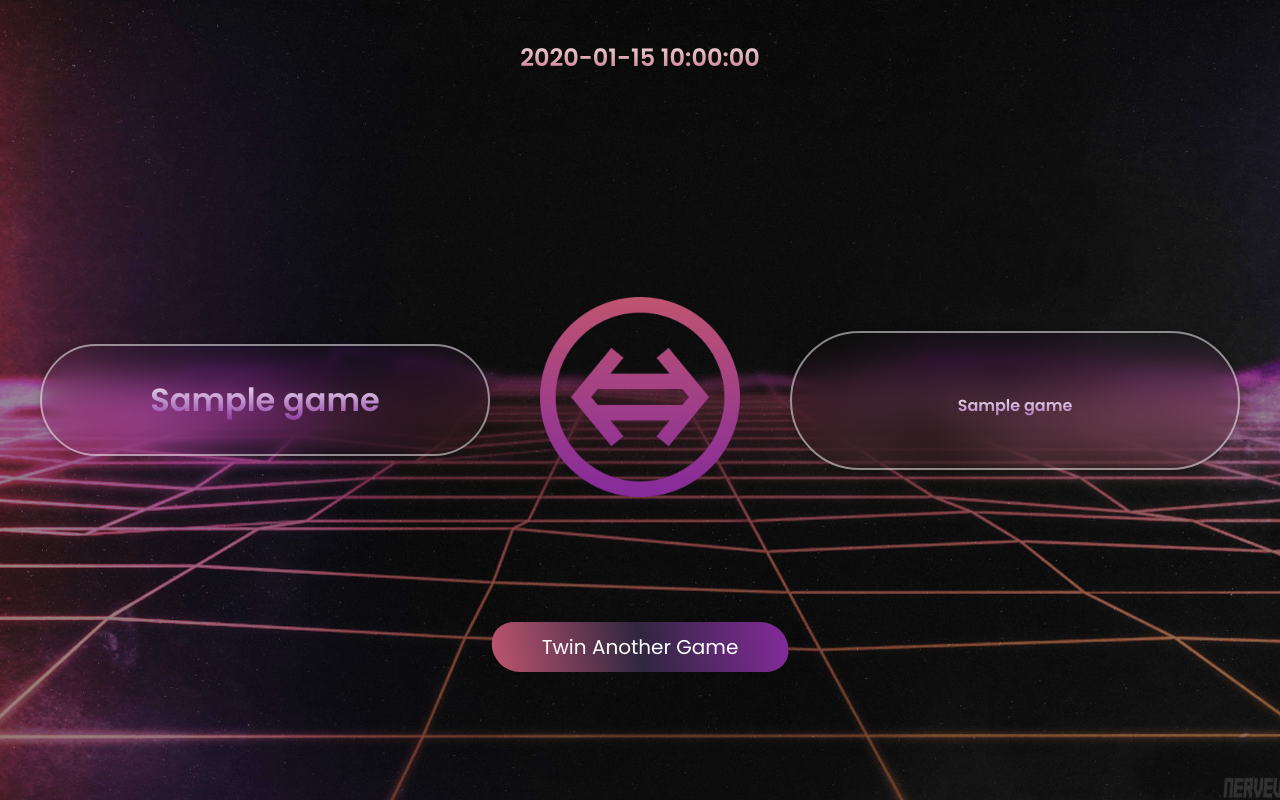
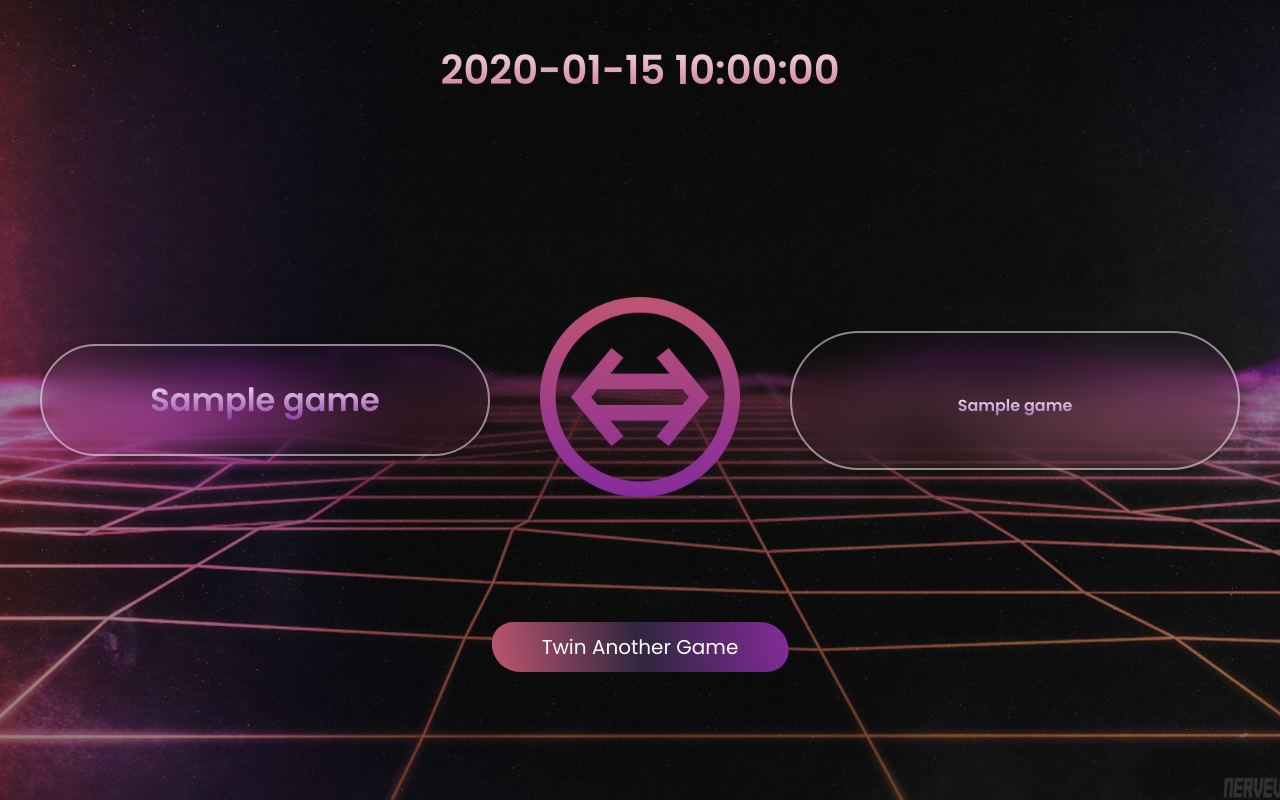
Before and after one commit to GG1627/Game-Twin, a Flask app: template templates/final.html in a window 1280 px wide. Run offline with Flask 3, Linux system fonts and the light colour scheme; the template is opened without the code that fills it: most values are stand-ins (such as "Sample title", 1, 10 or a date in 2020).

Commit message:
Update style4.css

```diff
--- a/static/style4.css
+++ b/static/style4.css
@@ -117,7 +117,7 @@ body {
     -webkit-text-fill-color: transparent;
     -webkit-background-clip: text;
     transform: translateX(-50%); /* Adjust to truly center */
-    font-size: 1.5rem; /* Adjust the font size */
+    font-size: 2.5rem; /* Adjust the font size */
     font-weight: bold;
     padding: 10px 20px;
     z-index: 100; /* Ensure it stays above other elements */
```
